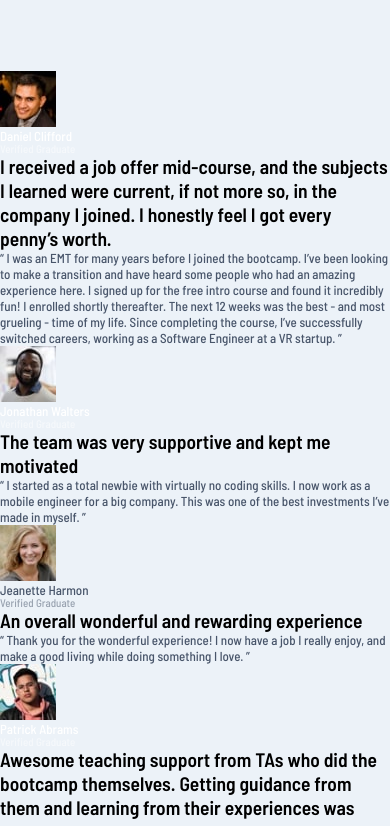
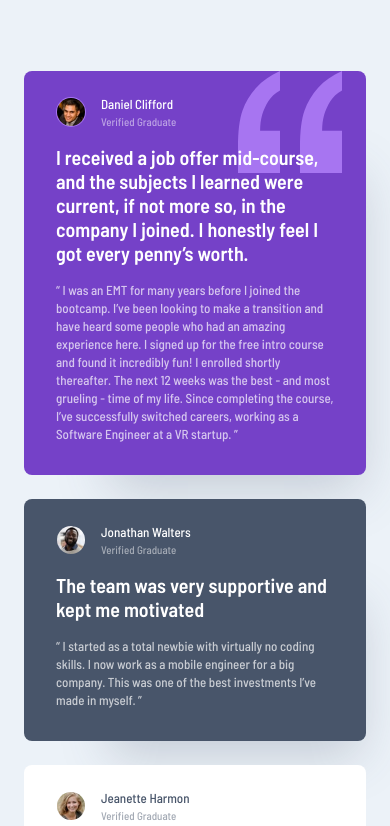
Before and after one commit to zuolizhu/testimonials-grid-frontendmentor, a React (Create React App) app: page / in a window 390 px wide. Shown: the top 826 px of the page. Built offline with nearby package versions, Linux system fonts and the light colour scheme.

Commit message:
styles on mobile finished

```diff
--- a/src/components/Testimonial.js
+++ b/src/components/Testimonial.js
@@ -40,14 +40,14 @@ export default function Testimonial({ testimonial }) {
   return (
     <div className={`testimonial testimonial--${testimonial.bgcolor}`}>
       <div className="testimonial__profile">
-        <div className="testimonial__profile__avatar">
+        <div className={`testimonial__profile__avatar testimonial__profile__avatar--${testimonial.bgcolor}`}>
           <img src={require(`../assets/image-${testimonial.avatar}.jpg`).default} alt={`${testimonial.avatar} avatar`}/>
         </div>
         <h3 className={`testimonial__profile__name ${getNameCss(testimonial.bgcolor)}`}>{testimonial.name}</h3>
-        <p className={`testimonial__profile__name ${getTitleCss(testimonial.bgcolor)}`}>Verified Graduate</p>
+        <p className={`testimonial__profile__title ${getTitleCss(testimonial.bgcolor)}`}>Verified Graduate</p>
       </div>
-      <h2 className={`testimonial__after ${getAfterCss}`}>{testimonial.after}</h2>
-      <p className={`testimonial__before ${getBeforeCss}`}>{testimonial.before}</p>
+      <h2 className={`testimonial__after ${getAfterCss(testimonial.bgcolor)}`}>{testimonial.after}</h2>
+      <p className={`testimonial__before ${getBeforeCss(testimonial.bgcolor)}`}>{testimonial.before}</p>
     </div>
   )
 }
--- a/src/styles/_base.scss
+++ b/src/styles/_base.scss
@@ -45,12 +45,12 @@ p {
 }
 
 .container {
-  margin: 7.1rem auto;
+  padding: 7.1rem 2.4rem;
   @media (min-width: 768px) {
-    margin: 12rem auto;
+    padding: 12rem 4.8rem;
   }
   @media (min-width: 1200px) {
-    margin: 16.4rem auto;
+    padding: 16.4rem 0;
   }
 }
 
--- a/src/styles/_testimonials-grid.scss
+++ b/src/styles/_testimonials-grid.scss
@@ -1,3 +1,83 @@
 .testimonials-grid {
   display: grid;
+  row-gap: 2.4rem;
+
+  .testimonial {
+    border-radius: .8rem;
+    padding: 2.6rem 3.2rem 3.2rem;
+    box-shadow: 4rem 6rem 5rem -4.7rem rgba(72,85,106,0.25);
+
+    // testimonial bg colors
+    &--violet {
+      background-repeat: no-repeat;
+      background-position: top right 2.4rem;
+      background-color: var(--color-violet-52);
+      background-image: url(../assets/bg-pattern-quotation.svg);
+    }
+
+    &--gray {
+      background-color: var(--color-blue-35);
+    }
+
+    &--white {
+      background-color: var(--color-white);
+    }
+
+    &--blue {
+      background-color: var(--color-blue-14);
+    }
+
+    // profile
+    &__profile {
+      display: grid;
+      column-gap: 1.5rem;
+      align-items: center;
+      grid-template-columns: 3rem auto;
+
+      // avatar
+      &__avatar {
+        width: 3rem;
+        height: 3rem;
+        grid-row: 1/3;
+        grid-column: 1/2;
+        border-radius: 50%;
+        align-items: center;
+        display: inline-flex;
+        justify-content: center;
+        &--violet {
+          background-color: #A775F1;
+        }
+        &--gray {
+          background-color: var(--color-blue-35);
+        }
+        &--white {
+          background-color: var(--color-white);
+        }
+        &--blue {
+          background-color: var(--color-violet-52);
+        }
+
+        img {
+          width: 2.8rem;
+          height: 2.8rem;
+          border-radius: 50%;
+        }
+      }
+      &__name {
+        grid-row: 1/2;
+        grid-column: 2/3;
+        margin-bottom: .4rem;
+      }
+      &__title {
+        grid-row: 2/3;
+        grid-column: 2/3;
+      }
+    }
+
+    // testimonial quotes
+    &__after {
+      margin-top: 1.8rem;
+      margin-bottom: 1.6rem;
+    }
+  }
 }
```
